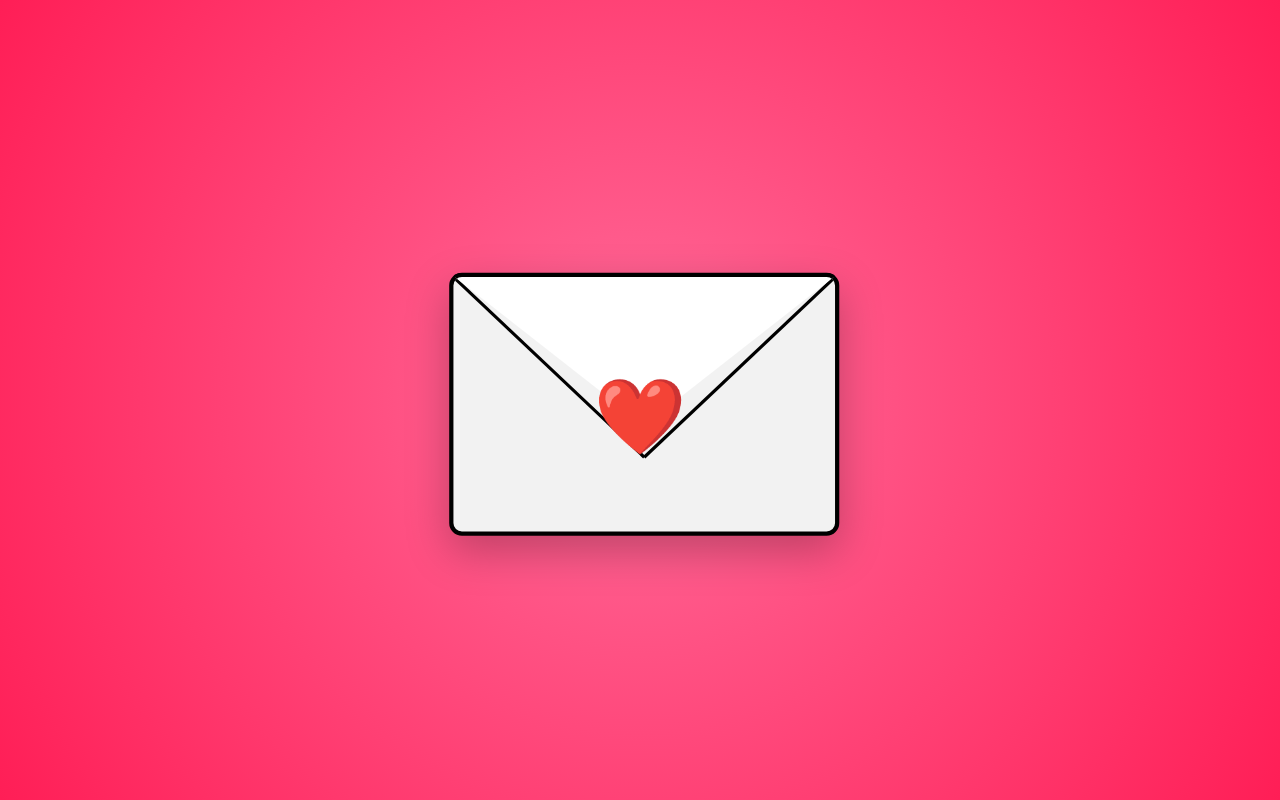
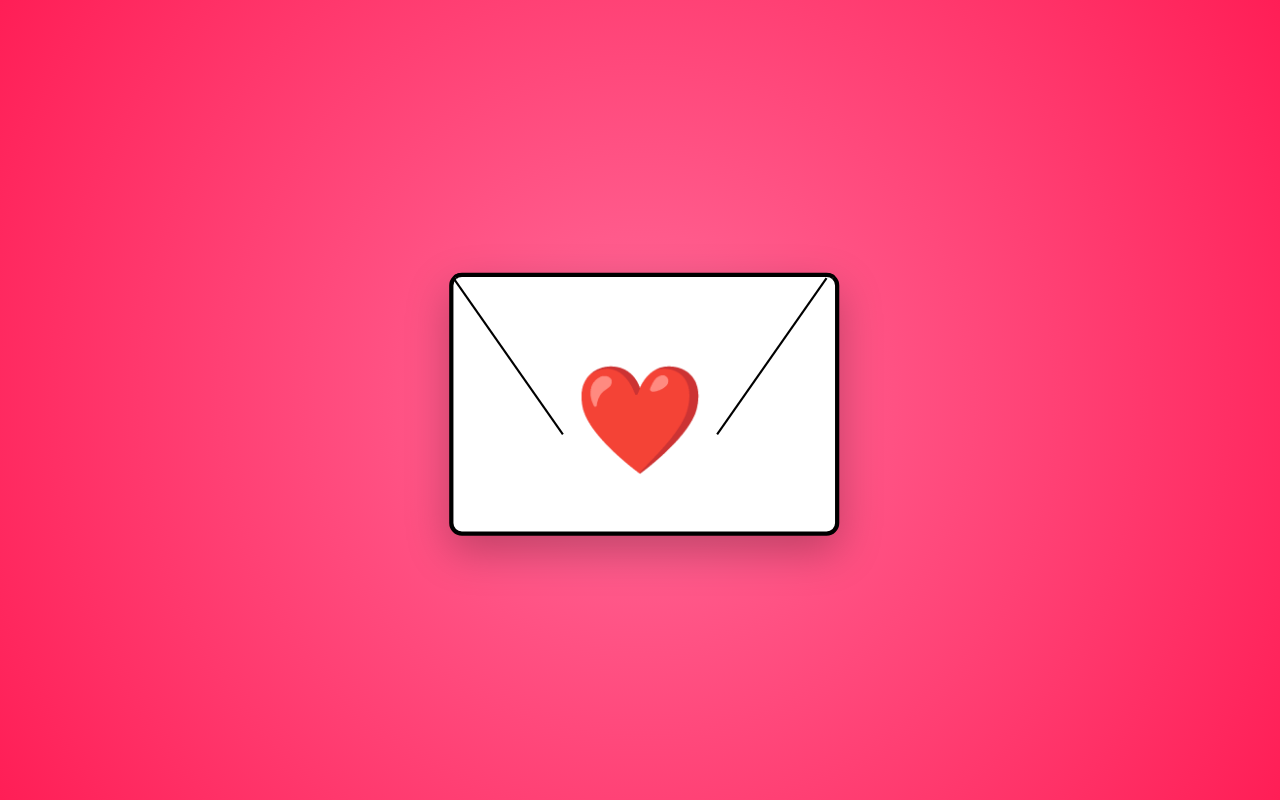
Before and after one commit to Supersell10/FavouritePolina.github.io, a plain HTML site: page index.html in a window 1280 px wide. Drawn offline with Linux system fonts and the light colour scheme.

Commit message:
Update index.html

```diff
--- a/index.html
+++ b/index.html
@@ -1,7 +1,7 @@
 <!DOCTYPE html>
 <html lang="ru">
 <head>
-<meta charset="UTF-8">
+<meta charset="UTF-8" />
 <title>С 14 февраля ❤️</title>
 
 <style>
@@ -24,6 +24,8 @@ body {
     cursor: pointer;
     animation: breathe 2s infinite ease-in-out;
     transition: transform 0.6s ease, opacity 0.6s ease;
+    -webkit-animation: breathe 2s infinite ease-in-out;
+    -webkit-transition: -webkit-transform 0.6s ease, opacity 0.6s ease;
 }
 
 @keyframes breathe {
@@ -31,37 +33,31 @@ body {
     50% { transform: scale(1.06); }
     100% { transform: scale(1); }
 }
+@-webkit-keyframes breathe {
+    0% { -webkit-transform: scale(1); }
+    50% { -webkit-transform: scale(1.06); }
+    100% { -webkit-transform: scale(1); }
+}
 
-/* Основа */
+/* Основа конверта */
 .envelope-body {
     position: absolute;
     width: 100%;
     height: 100%;
-    background: #f2f2f2;
+    background: white;
     border-radius: 12px;
     border: 4px solid #000;
     box-shadow: 0 15px 40px rgba(0,0,0,0.25);
-    overflow: hidden;
 }
 
-/* SVG линии сгиба */
-.envelope-lines {
-    position: absolute;
-    width: 100%;
-    height: 100%;
-    top: 0;
-    left: 0;
-    pointer-events: none;
-}
-
-/* Верхний клапан */
+/* РОВНЫЙ клапан */
 .envelope-flap {
     position: absolute;
     top: 0;
     left: 0;
     width: 100%;
     height: 140px;
-    background: #ffffff;
+    background: white;
 
     border-top-left-radius: 12px;
     border-top-right-radius: 12px;
@@ -71,24 +67,50 @@ body {
 
     clip-path: polygon(0% 0%, 100% 0%, 50% 100%);
 
+    -webkit-transform-origin: top center;
     transform-origin: top center;
+
     transition: transform 0.6s ease;
-    z-index: 5;
+    -webkit-transition: -webkit-transform 0.6s ease;
 }
 
-/* Сердце */
-.heart-seal {
+/* Линии от верхних углов до сердца */
+.envelope-line-left, .envelope-line-right {
     position: absolute;
-    top: 95px;
-    left: 50%;
-    transform: translateX(-50%);
-    font-size: 70px;
-    z-index: 6;
+    border-top: 2px solid #000;
+    width: 180px;
+    top: 4px;
     pointer-events: none;
 }
 
-/* Открытие */
+.envelope-line-left {
+    left: 4px;
+    transform-origin: left center;
+    transform: rotate(55deg);
+}
+
+.envelope-line-right {
+    right: 4px;
+    transform-origin: right center;
+    transform: rotate(-55deg);
+}
+
+/* Сердце-печать */
+.heart-seal {
+    position: absolute;
+    top: 80px;
+    left: 50%;
+    transform: translateX(-50%);
+    font-size: 100px;
+    z-index: 3;
+    pointer-events: none;
+    color: #ff1e56;
+    user-select: none;
+}
+
+/* Анимация открытия */
 .open .envelope-flap {
+    -webkit-transform: rotateX(180deg);
     transform: rotateX(180deg);
 }
 
@@ -100,6 +122,7 @@ body {
     font-size: 5em;
     display: none;
     animation: fadeIn 2s forwards;
+    -webkit-animation: fadeIn 2s forwards;
     text-shadow: 0 0 25px rgba(255,255,255,0.9);
 }
 
@@ -107,12 +130,17 @@ body {
     from { opacity: 0; transform: scale(0.8); }
     to { opacity: 1; transform: scale(1); }
 }
+@-webkit-keyframes fadeIn {
+    from { opacity: 0; -webkit-transform: scale(0.8); }
+    to { opacity: 1; -webkit-transform: scale(1); }
+}
 
-/* Сердца */
+/* ===== СЕРДЕЧКИ ===== */
 .heart {
     position: absolute;
     pointer-events: none;
     animation: floatUp linear forwards;
+    -webkit-animation: floatUp linear forwards;
 }
 
 @keyframes floatUp {
@@ -125,21 +153,28 @@ body {
         opacity: 0;
     }
 }
+@-webkit-keyframes floatUp {
+    0% {
+        -webkit-transform: translateY(0) scale(0.8);
+        opacity: 1;
+    }
+    100% {
+        -webkit-transform: translateY(-800px) scale(1.3);
+        opacity: 0;
+    }
+}
 </style>
 </head>
 
 <body>
 
-<div class="envelope" onclick="openLetter()" id="envelope">
-    <div class="envelope-body">
-        <!-- ЛИНИИ ДО НИЖНЕЙ ТОЧКИ СЕРДЦА -->
-        <svg class="envelope-lines" viewBox="0 0 360 240" preserveAspectRatio="none">
-            <line x1="0" y1="0" x2="180" y2="170" stroke="black" stroke-width="3"/>
-            <line x1="360" y1="0" x2="180" y2="170" stroke="black" stroke-width="3"/>
-        </svg>
-    </div>
+<div class="envelope" onclick="openLetter()" id="envelope" aria-label="Открытка с сердцем">
+    <div class="envelope-body"></div>
+    <div class="envelope-flap"></div>
 
-    <div class="envelope-flap"></div>
+    <div class="envelope-line-left"></div>
+    <div class="envelope-line-right"></div>
+
     <div class="heart-seal">❤️</div>
 </div>
 
@@ -154,7 +189,11 @@ const message = document.getElementById("message");
 function openLetter() {
     envelope.classList.add("open");
     envelope.style.animation = "none";
+    envelope.style.webkitAnimation = "none";
+
     envelope.style.transform = "scale(0)";
+    envelope.style.webkitTransform = "scale(0)";
+
     envelope.style.opacity = "0";
 
     setTimeout(() => {
@@ -165,7 +204,10 @@ function openLetter() {
 }
 
 function createHeart(x = null, y = null) {
-    const heart = document.createElementNS("http://www.w3.org/2000/svg", "svg");
+    const NS = "http://www.w3.org/2000/svg";
+
+    const heart = document.createElementNS(NS, "svg");
+    heart.setAttribute("xmlns", NS);
     heart.setAttribute("viewBox", "0 0 24 24");
     heart.setAttribute("class", "heart");
 
@@ -181,11 +223,12 @@ function createHeart(x = null, y = null) {
 
     const duration = Math.random() * 3 + 4;
     heart.style.animationDuration = duration + "s";
+    heart.style.webkitAnimationDuration = duration + "s";
 
     const colors = ["#ff0033", "#ff4d6d", "#ff85a2", "#ff1e56", "#ff99cc"];
     const randomColor = colors[Math.floor(Math.random() * colors.length)];
 
-    const path = document.createElementNS("http://www.w3.org/2000/svg", "path");
+    const path = document.createElementNS(NS, "path");
     path.setAttribute("d",
         "M12 21s-6.5-4.35-9.33-7.17C.87 12.03 1 9.28 2.76 7.76 4.52 6.24 7.27 6.37 8.99 8.09L12 11.1l3.01-3.01c1.72-1.72 4.47-1.85 6.23-.33 1.76 1.52 1.89 4.27.09 6.07C18.5 16.65 12 21 12 21z"
     );
```
